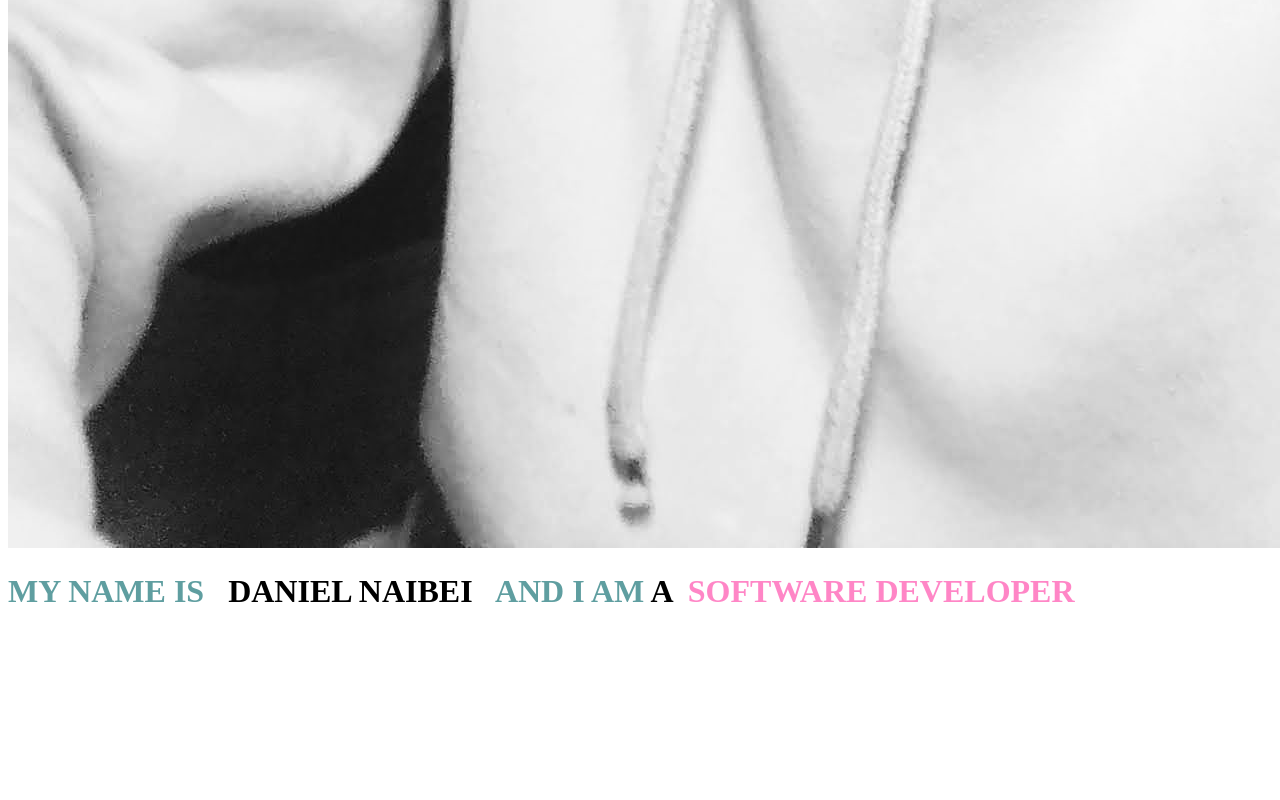
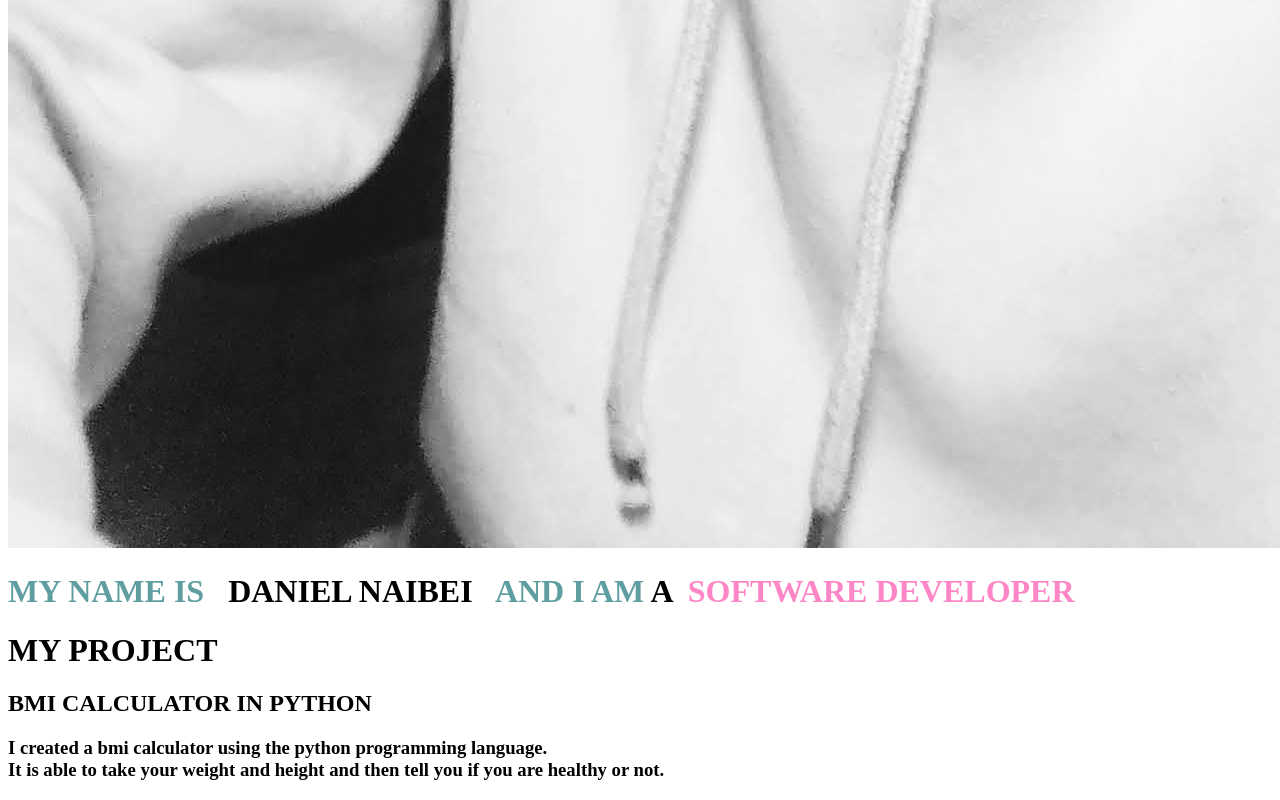
Before and after one commit to danieltendet/IP1, a plain HTML site: page index.html in a window 1280 px wide. Shown: the part 2038-2838 px from the top of the page. Before the commit the page ends 2670 px from the top, so only its background shows below. Drawn offline with Linux system fonts and the light colour scheme.

Commit message:
added BMI calculator

```diff
--- a/index.html
+++ b/index.html
@@ -28,6 +28,20 @@
 </div>
 </div>
 
+<div class="work">
+
+    <h1>MY PROJECT</h1>
+
+    <div class="calc">
+
+        <h2>BMI CALCULATOR IN PYTHON</h2>
+        <h3>I created a bmi calculator using the python programming language.<br>
+        It is able to take your weight and height and then tell you  if you are healthy or not.</h3>
+
+    </div>
+
+
+
 
 
 
```
